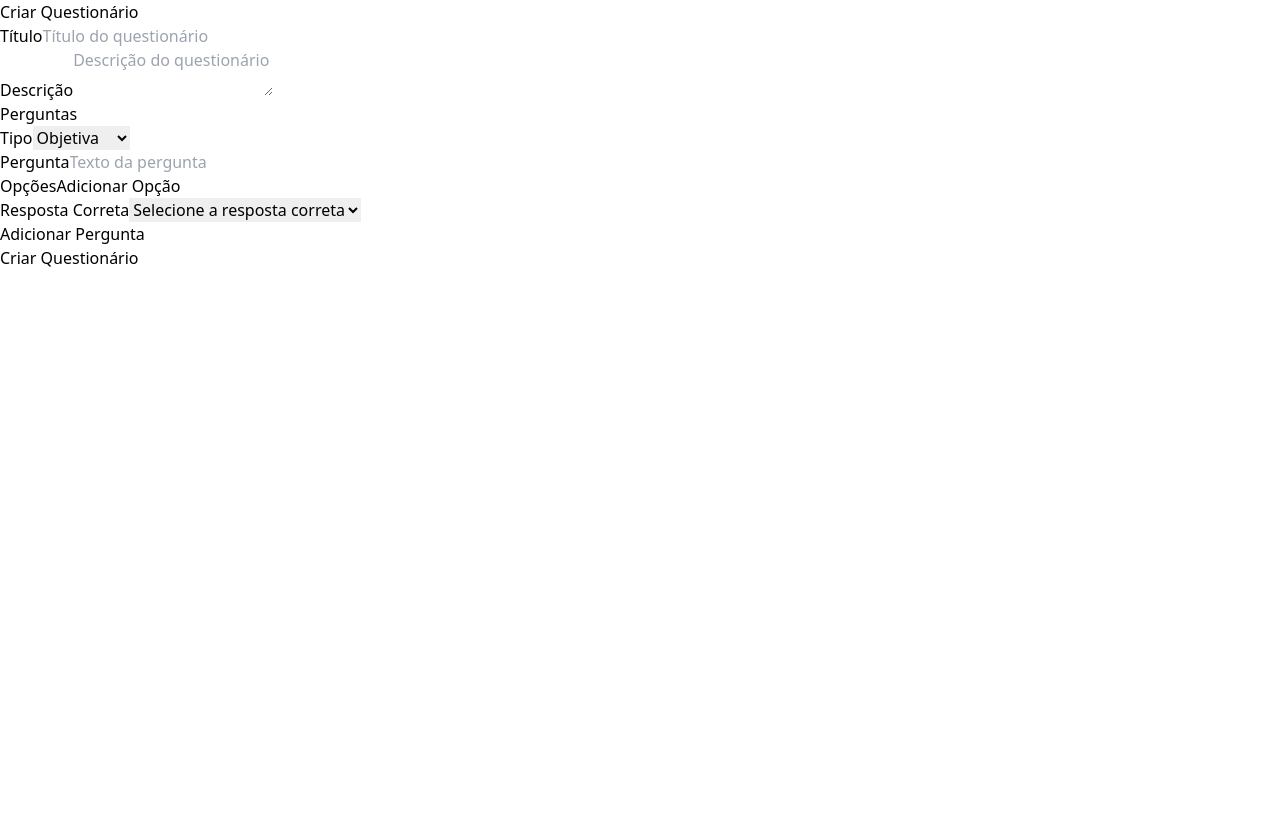
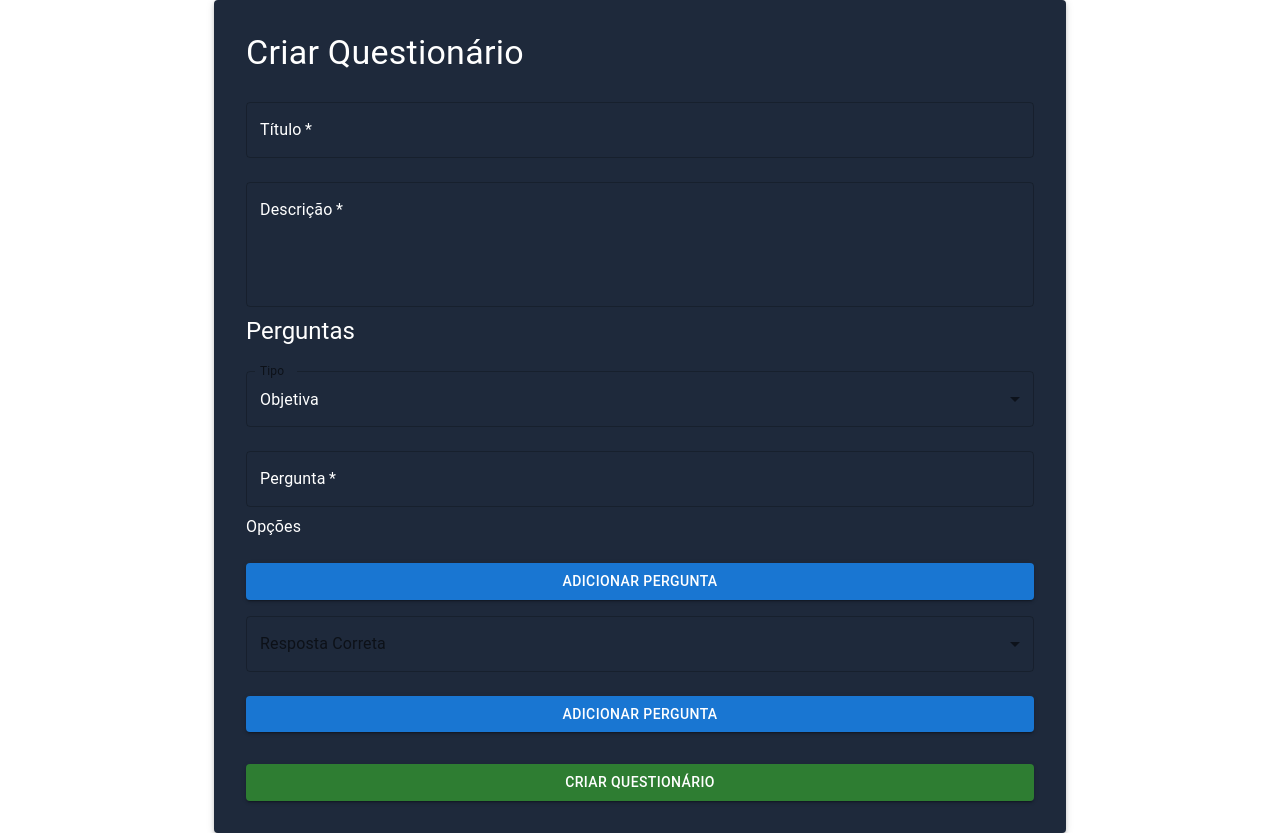
Before and after one commit to yuribodo/questionario, a React (Vite) app in the folder questionarioFront/: page /createquestionario in a window 1280 px wide. Before the commit the page ends 800 px from the top, so only its background shows below. Built offline with nearby package versions, Linux system fonts and the light colour scheme.

Commit message:
form improvements

```diff
--- a/questionarioFront/src/components/CreateQuestionario.tsx
+++ b/questionarioFront/src/components/CreateQuestionario.tsx
@@ -1,6 +1,18 @@
 import React, { useState } from 'react';
 import axios from 'axios';
 import { motion } from 'framer-motion';
+import {
+  TextField,
+  Button,
+  Select,
+  MenuItem,
+  FormControl,
+  InputLabel,
+  Typography,
+  Container,
+  Paper,
+  Snackbar,
+} from '@mui/material';
 
 interface Question {
   type: 'objetiva' | 'discursiva';
@@ -65,44 +77,52 @@ const CreateQuestionario = () => {
   };
 
   return (
-    <div className="min-h-screen bg-slate-800 text-white p-8">
-      <motion.h1
-        className="text-3xl font-bold mb-6"
+    <div className=' bg-gray-800 gray p-8'>
+        <Container component="main" maxWidth="md">
+      <Paper elevation={3} style={{ padding: '2rem', backgroundColor: '#1e293b', color: 'white' }}>
+        <motion.div
           initial={{ opacity: 0, y: -20 }}
           animate={{ opacity: 1, y: 0 }}
           transition={{ duration: 0.5 }}
         >
+          <Typography variant="h4" component="h1" gutterBottom>
             Criar Questionário
-      </motion.h1>
+          </Typography>
+        </motion.div>
         <motion.form
           onSubmit={handleSubmit}
           initial={{ opacity: 0, y: 10 }}
           animate={{ opacity: 1, y: 0 }}
           transition={{ duration: 0.5 }}
         >
-        <div className="mb-4">
-          <label className="block text-sm font-medium mb-2">Título</label>
-          <input
-            type="text"
-            placeholder="Título do questionário"
+          <TextField
+            label="Título"
+            variant="outlined"
+            fullWidth
+            margin="normal"
             value={title}
             onChange={(e) => setTitle(e.target.value)}
-            className="w-full p-2 bg-slate-900 border border-slate-600 rounded"
             required
+            InputLabelProps={{ style: { color: 'white' } }}
+            InputProps={{ style: { color: 'white' } }}
           />
-        </div>
-        <div className="mb-4">
-          <label className="block text-sm font-medium mb-2">Descrição</label>
-          <textarea
-            placeholder="Descrição do questionário"
+          <TextField
+            label="Descrição"
+            variant="outlined"
+            fullWidth
+            margin="normal"
+            multiline
+            rows={4}
             value={description}
             onChange={(e) => setDescription(e.target.value)}
-            className="w-full p-2 bg-slate-900 border border-slate-600 rounded"
             required
-          ></textarea>
-        </div>
+            InputLabelProps={{ style: { color: 'white' } }}
+            InputProps={{ style: { color: 'white' } }}
+          />
           <div>
-          <h2 className="text-2xl font-semibold mb-4">Perguntas</h2>
+            <Typography variant="h5" component="h2" gutterBottom>
+              Perguntas
+            </Typography>
             {questions.map((question, index) => (
               <motion.div
                 key={index}
@@ -111,105 +131,114 @@ const CreateQuestionario = () => {
                 animate={{ opacity: 1, x: 0 }}
                 transition={{ duration: 0.3 }}
               >
-              <div className="mb-4">
-                <label className="block text-sm font-medium mb-2">Tipo</label>
-                <select
+                <FormControl variant="outlined" fullWidth margin="normal">
+                  <InputLabel>Tipo</InputLabel>
+                  <Select
                     value={question.type}
                     onChange={(e) => handleQuestionChange(index, 'type', e.target.value)}
-                  className="w-full p-2 bg-slate-900 border border-slate-600 rounded"
+                    label="Tipo"
                     required
+                    style={{ color: 'white' }}
                   >
-                  <option value="objetiva">Objetiva</option>
-                  <option value="discursiva">Discursiva</option>
-                </select>
-              </div>
-              <div className="mb-4">
-                <label className="block text-sm font-medium mb-2">Pergunta</label>
-                <input
-                  type="text"
-                  placeholder="Texto da pergunta"
+                    <MenuItem value="objetiva">Objetiva</MenuItem>
+                    <MenuItem value="discursiva">Discursiva</MenuItem>
+                  </Select>
+                </FormControl>
+                <TextField
+                  label="Pergunta"
+                  variant="outlined"
+                  fullWidth
+                  margin="normal"
                   value={question.question}
                   onChange={(e) => handleQuestionChange(index, 'question', e.target.value)}
-                  className="w-full p-2 bg-slate-900 border border-slate-600 rounded"
                   required
+                  InputLabelProps={{ style: { color: 'white' } }}
+                  InputProps={{ style: { color: 'white' } }}
                 />
-              </div>
                 {question.type === 'objetiva' && (
                   <div>
-                  <label className="block text-sm font-medium mb-2">Opções</label>
+                    <Typography variant="body1" component="label" style={{ display: 'block', marginBottom: '0.5rem' }}>
+                      Opções
+                    </Typography>
                     {question.choices.map((choice, choiceIndex) => (
-                    <motion.input
+                      <TextField
                         key={choiceIndex}
-                      type="text"
-                      placeholder={`Opção ${choiceIndex + 1}`}
+                        label={`Opção ${choiceIndex + 1}`}
+                        variant="outlined"
+                        fullWidth
+                        margin="normal"
                         value={choice}
                         onChange={(e) => handleChoiceChange(index, choiceIndex, e.target.value)}
-                      className="w-full p-2 mb-2 bg-slate-900 border border-slate-600 rounded"
-                      initial={{ opacity: 0, x: -10 }}
-                      animate={{ opacity: 1, x: 0 }}
-                      transition={{ duration: 0.2, delay: choiceIndex * 0.1 }}
                         required
+                        InputLabelProps={{ style: { color: 'white' } }}
+                        InputProps={{ style: { color: 'white' } }}
                       />
                     ))}
-                  <motion.button
+                    <Button
                       type="button"
                       onClick={() => addChoice(index)}
-                    className="w-full p-2 bg-slate-600 border border-slate-500 rounded"
-                    whileHover={{ scale: 1.05 }}
-                    whileTap={{ scale: 0.95 }}
+                      variant="contained"
+                      color="primary"
+                      fullWidth
+                      style={{ marginTop: '1rem' }}
                     >
-                    Adicionar Opção
-                  </motion.button>
-                  <div className="mt-4">
-                    <label className="block text-sm font-medium mb-2">Resposta Correta</label>
-                    <select
+                      Adicionar Pergunta
+                    </Button>
+                    <FormControl variant="outlined" fullWidth margin="normal" style={{ marginTop: '1rem' }}>
+                      <InputLabel>Resposta Correta</InputLabel>
+                      <Select
                         value={question.correctChoice}
                         onChange={(e) => handleQuestionChange(index, 'correctChoice', e.target.value)}
-                      className="w-full p-2 bg-slate-900 border border-slate-600 rounded"
+                        label="Resposta Correta"
                         required
+                        style={{ color: 'white' }}
                       >
-                      <option value="">Selecione a resposta correta</option>
+                        <MenuItem value="">Selecione a resposta correta</MenuItem>
                         {question.choices.map((choice, choiceIndex) => (
-                        <option key={choiceIndex} value={choice}>
+                          <MenuItem key={choiceIndex} value={choice}>
                             {choice}
-                        </option>
+                          </MenuItem>
                         ))}
-                    </select>
-                  </div>
+                      </Select>
+                    </FormControl>
                   </div>
                 )}
               </motion.div>
             ))}
-          <motion.button
+            <Button
               type="button"
-            onClick={addQuestion}
-            className="w-full p-2 bg-slate-600 border border-slate-500 rounded mt-4"
-            whileHover={{ scale: 1.05 }}
-            whileTap={{ scale: 0.95 }}
+              onClick={() => addQuestion()}
+              variant="contained"
+              color="primary"
+              fullWidth
+              style={{ marginTop: '1rem' }}
             >
               Adicionar Pergunta
-          </motion.button>
+            </Button>
           </div>
-        <motion.button
+          <Button
             type="submit"
-          className="w-full p-2 bg-green-600 border border-green-500 rounded mt-6"
-          whileHover={{ scale: 1.05 }}
-          whileTap={{ scale: 0.95 }}
+            variant="contained"
+            color="success"
+            fullWidth
+            style={{ marginTop: '2rem' }}
           >
             Criar Questionário
-        </motion.button>
+          </Button>
         </motion.form>
         {successMessage && (
-        <motion.div
-          className="fixed bottom-4 right-4 bg-green-600 text-white p-4 rounded shadow-lg"
-          initial={{ opacity: 0, y: 50 }}
-          animate={{ opacity: 1, y: 0 }}
-          transition={{ duration: 0.5 }}
-        >
-          {successMessage}
-        </motion.div>
+          <Snackbar
+            open={true}
+            autoHideDuration={5000}
+            onClose={() => setSuccessMessage(null)}
+            message={successMessage}
+            anchorOrigin={{ vertical: 'bottom', horizontal: 'right' }}
+          />
         )}
+      </Paper>
+    </Container>
     </div>
+
   );
 };
 
```
Lines whose indentation alone changed are shown as unchanged.
